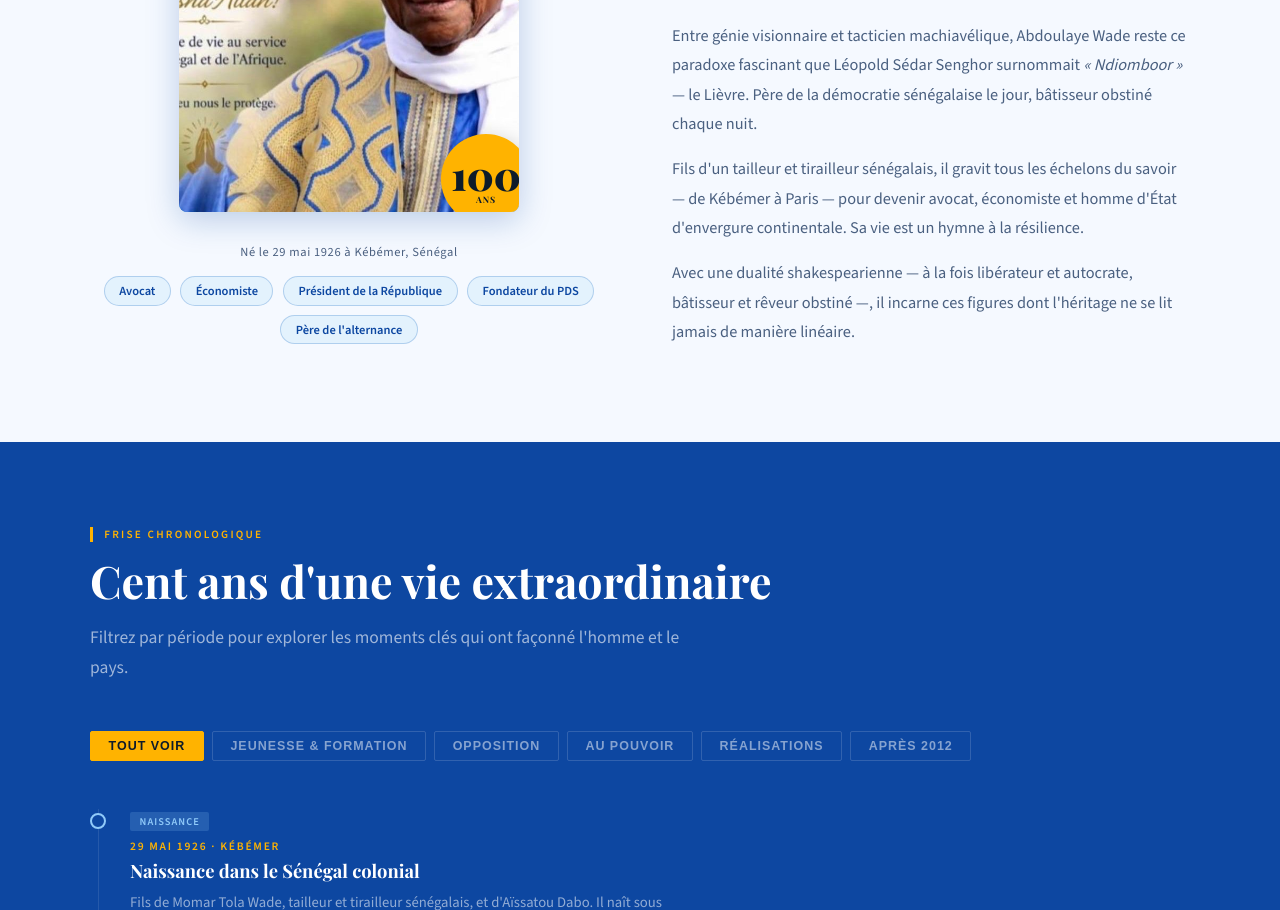
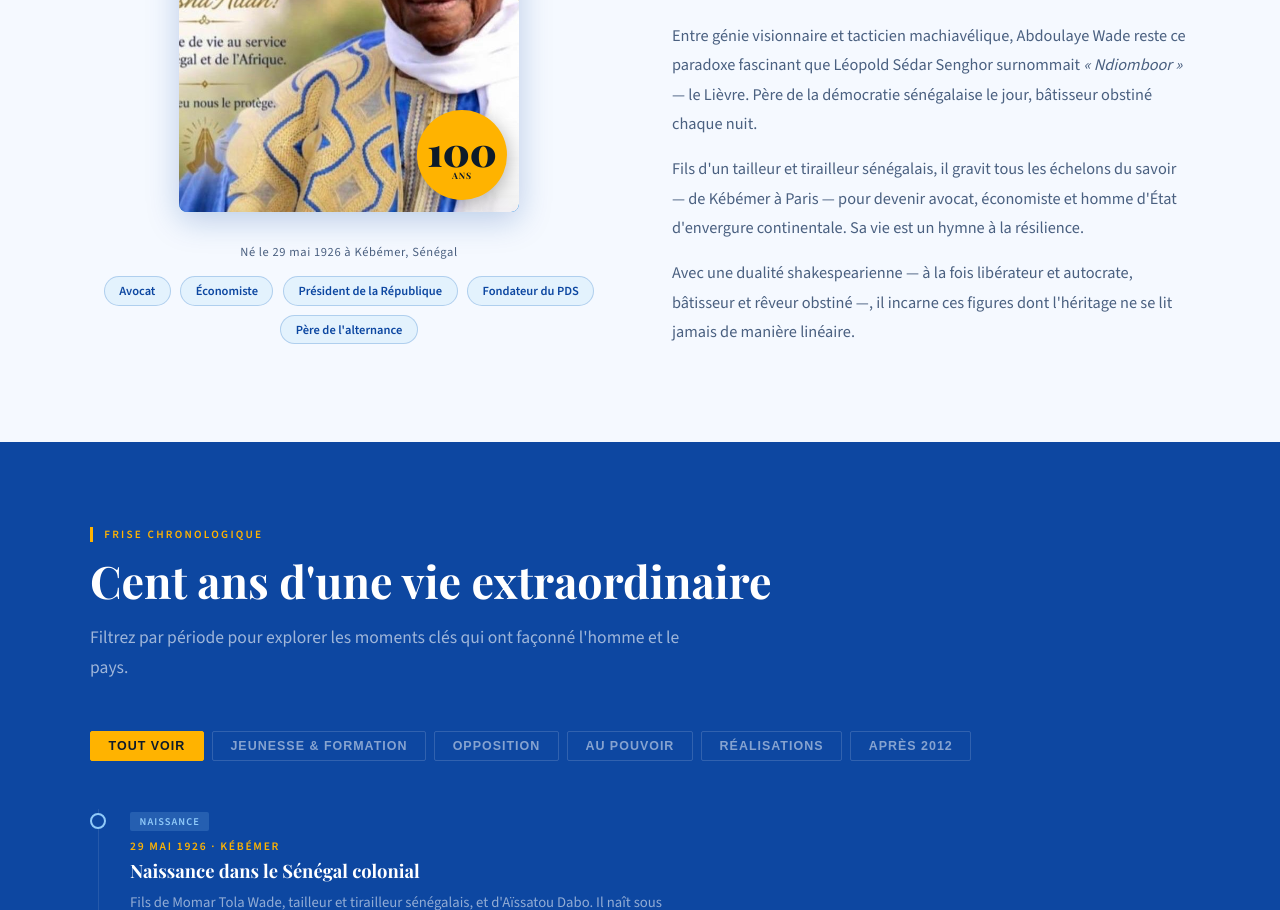
Before and after one commit to lamineniang/ablayewade, a plain HTML site: page index.html in a window 1280 px wide. Shown: the part 1139-2049 px from the top of the page. Drawn offline with nearby package versions, Linux system fonts and the light colour scheme; a web font is replaced by a local one.

Commit message:
Fix badge position: keep 100ans badge inside frame, always visible
Co-Authored-By: Claude Sonnet 4.6 <noreply@anthropic.com>

```diff
--- a/index.html
+++ b/index.html
@@ -192,13 +192,14 @@
     letter-spacing: -0.05em; position: relative;
   }
   .portrait-badge {
-    position: absolute; bottom: -12px; right: -12px;
+    position: absolute; bottom: 12px; right: 12px;
     background: var(--or); color: var(--noir);
     font-family: 'Playfair Display', serif;
     font-size: 2.5rem; font-weight: 900;
     width: 90px; height: 90px; border-radius: 50%;
     display: flex; flex-direction: column; align-items: center; justify-content: center;
-    line-height: 1; box-shadow: 0 4px 20px rgba(0,0,0,0.2);
+    line-height: 1; box-shadow: 0 4px 20px rgba(0,0,0,0.3);
+    z-index: 2;
   }
   .portrait-badge small { font-size: 0.55rem; font-weight: 600; letter-spacing: 0.1em; text-transform: uppercase; }
   .portrait-caption {
```
